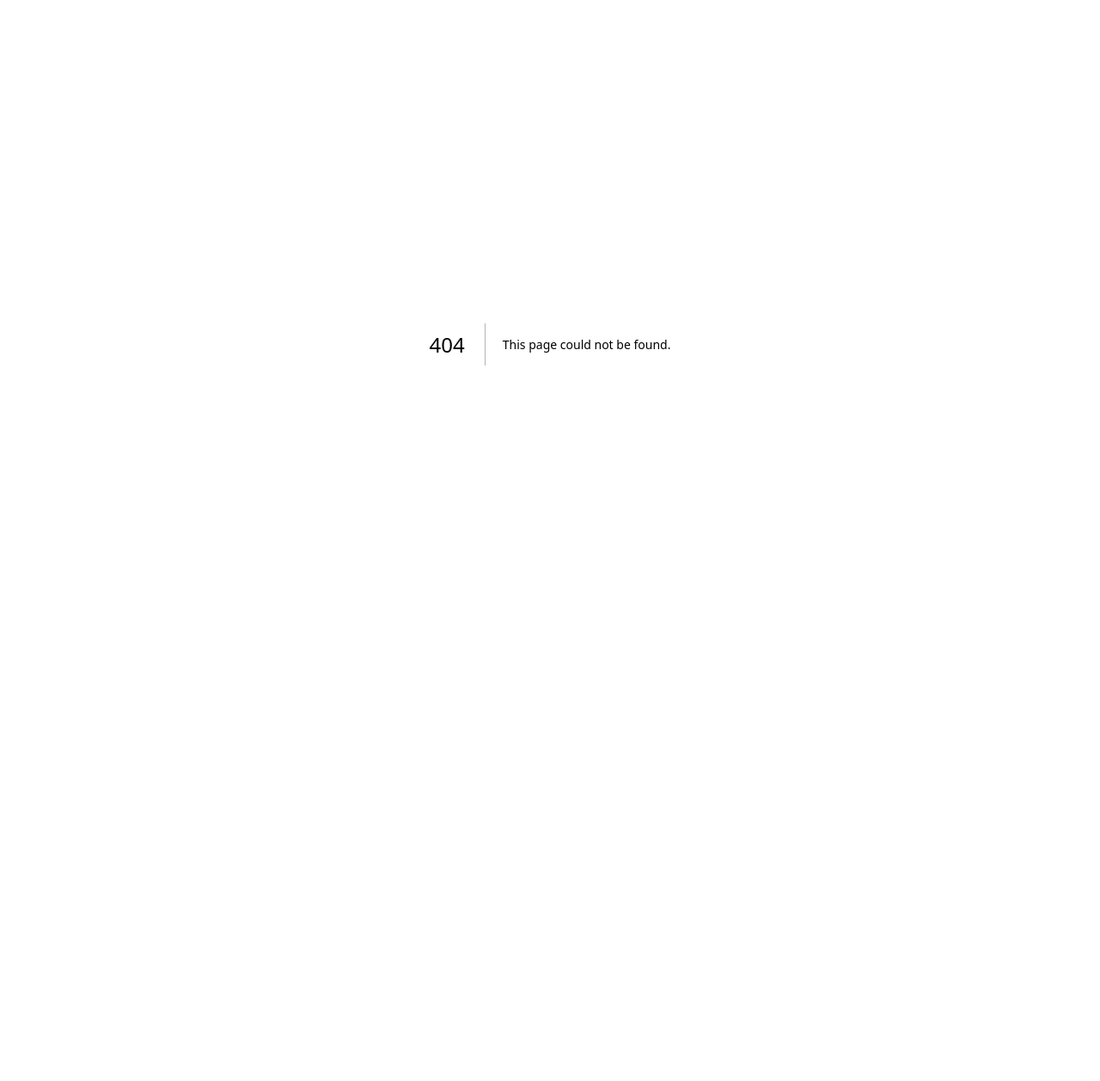
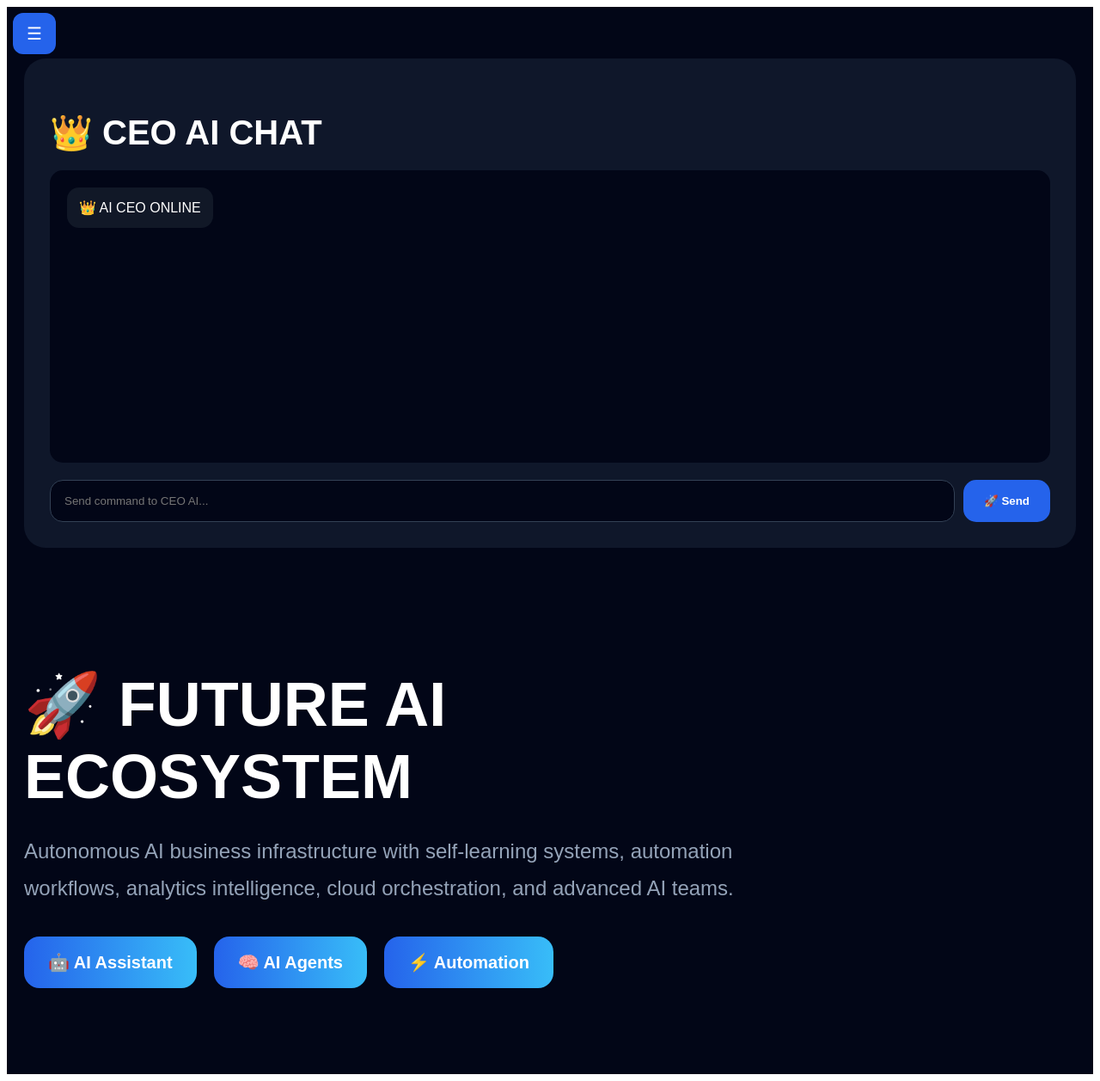
Before and after one commit to snapsparkofficial00-cloud/Ai, a Next.js app: page / in a window 1280 px wide. Before the commit this address had no page. Shown: the whole page at 86% size. Before the commit the page ends 800 px from the top, so only its background shows below. Built offline with nearby package versions, Linux system fonts and the light colour scheme.

Commit message:
Create page.tsx

```diff
--- /dev/null
+++ b/app/page.tsx
@@ -0,0 +1,323 @@
+"use client";
+
+import {
+  useState,
+  useEffect,
+  useRef,
+} from "react";
+
+import Link from "next/link";
+import Sidebar from "./components/Sidebar";
+
+export default function Home() {
+
+  const [message, setMessage] = useState("");
+
+  const [messages, setMessages] = useState<
+    { role: string; text: string }[]
+  >([
+    {
+      role: "ai",
+      text: "👑 AI CEO ONLINE",
+    },
+  ]);
+
+  const [loading, setLoading] = useState(false);
+
+  async function sendMessage() {
+
+    if (!message) return;
+
+    const currentMessage = message;
+
+    setMessages((prev) => [
+      ...prev,
+      {
+        role: "user",
+        text: currentMessage,
+      },
+    ]);
+
+    setMessage("");
+
+    setLoading(true);
+
+    try {
+
+      const res = await fetch("/api/chat", {
+        method: "POST",
+        headers: {
+          "Content-Type": "application/json",
+        },
+        body: JSON.stringify({
+          message: currentMessage,
+        }),
+      });
+
+      const data = await res.json();
+
+      setMessages((prev) => [
+        ...prev,
+        {
+          role: "ai",
+          text:
+            data.reply ||
+            "⚠️ No response from AI",
+        },
+      ]);
+
+    } catch (error) {
+
+      setMessages((prev) => [
+        ...prev,
+        {
+          role: "ai",
+          text: "❌ AI ERROR",
+        },
+      ]);
+
+    }
+
+    setLoading(false);
+  }
+
+  return (
+    <>
+      <Sidebar />
+
+      <main
+        style={{
+          background: "#020617",
+          minHeight: "100vh",
+          color: "white",
+          fontFamily: "Arial",
+          padding: "20px",
+          overflowX: "hidden",
+        }}
+      >
+
+        {/* CHAT */}
+
+        <div
+          style={{
+            background: "#0f172a",
+            padding: "30px",
+            borderRadius: "25px",
+            marginTop: "40px",
+          }}
+        >
+
+          <h2
+            style={{
+              fontSize: "clamp(28px,5vw,40px)",
+              marginBottom: "20px",
+            }}
+          >
+            👑 CEO AI CHAT
+          </h2>
+
+          {/* CHAT BOX */}
+
+          <div
+            style={{
+              background: "#020617",
+              padding: "20px",
+              borderRadius: "15px",
+              minHeight: "300px",
+              marginBottom: "20px",
+              display: "flex",
+              flexDirection: "column",
+              gap: "14px",
+            }}
+          >
+
+            {messages.map((msg, index) => (
+
+              <div
+                key={index}
+                style={{
+                  background:
+                    msg.role === "user"
+                      ? "#2563eb"
+                      : "#111827",
+
+                  padding: "14px",
+                  borderRadius: "14px",
+
+                  alignSelf:
+                    msg.role === "user"
+                      ? "flex-end"
+                      : "flex-start",
+
+                  maxWidth: "85%",
+                }}
+              >
+                {msg.text}
+              </div>
+
+            ))}
+
+            {loading && (
+
+              <div
+                style={{
+                  color: "#38bdf8",
+                }}
+              >
+                🤖 CEO AI typing...
+              </div>
+
+            )}
+
+          </div>
+
+          {/* INPUT */}
+
+          <div
+            style={{
+              display: "flex",
+              gap: "10px",
+              flexWrap: "wrap",
+            }}
+          >
+
+            <input
+              value={message}
+              onChange={(e) =>
+                setMessage(e.target.value)
+              }
+              placeholder="Send command to CEO AI..."
+              style={{
+                flex: 1,
+                padding: "16px",
+                borderRadius: "15px",
+                border: "1px solid #334155",
+                background: "#020617",
+                color: "white",
+              }}
+            />
+
+            <button
+              onClick={sendMessage}
+              style={{
+                background: "#2563eb",
+                border: "none",
+                color: "white",
+                padding: "16px 24px",
+                borderRadius: "15px",
+                fontWeight: "bold",
+                cursor: "pointer",
+              }}
+            >
+              🚀 Send
+            </button>
+
+          </div>
+
+        </div>
+
+        {/* HERO */}
+
+        <section
+          style={{
+            padding: "80px 0px",
+          }}
+        >
+
+          <h1
+            style={{
+              fontSize: "clamp(36px,8vw,72px)",
+              marginBottom: "20px",
+              fontWeight: "bold",
+            }}
+          >
+            🚀 FUTURE AI
+            <br />
+            ECOSYSTEM
+          </h1>
+
+          <p
+            style={{
+              fontSize: "24px",
+              color: "#94a3b8",
+              maxWidth: "900px",
+              lineHeight: "1.8",
+            }}
+          >
+            Autonomous AI business infrastructure
+            with self-learning systems,
+            automation workflows,
+            analytics intelligence,
+            cloud orchestration,
+            and advanced AI teams.
+          </p>
+
+          <div
+            style={{
+              display: "flex",
+              gap: "20px",
+              marginTop: "35px",
+              flexWrap: "wrap",
+            }}
+          >
+
+            <HeroButton
+              href="/assistant"
+              text="🤖 AI Assistant"
+            />
+
+            <HeroButton
+              href="/agents"
+              text="🧠 AI Agents"
+            />
+
+            <HeroButton
+              href="/automation"
+              text="⚡ Automation"
+            />
+
+          </div>
+
+        </section>
+
+      </main>
+    </>
+  );
+}
+
+/* HERO BUTTON */
+
+function HeroButton({
+  href,
+  text,
+}: {
+  href: string;
+  text: string;
+}) {
+
+  return (
+
+    <Link
+      href={href}
+      style={{
+        background:
+          "linear-gradient(to right,#2563eb,#38bdf8)",
+
+        padding: "18px 28px",
+
+        borderRadius: "18px",
+
+        color: "white",
+
+        textDecoration: "none",
+
+        fontSize: "20px",
+
+        fontWeight: "bold",
+      }}
+    >
+      {text}
+    </Link>
+
+  );
+}
```
